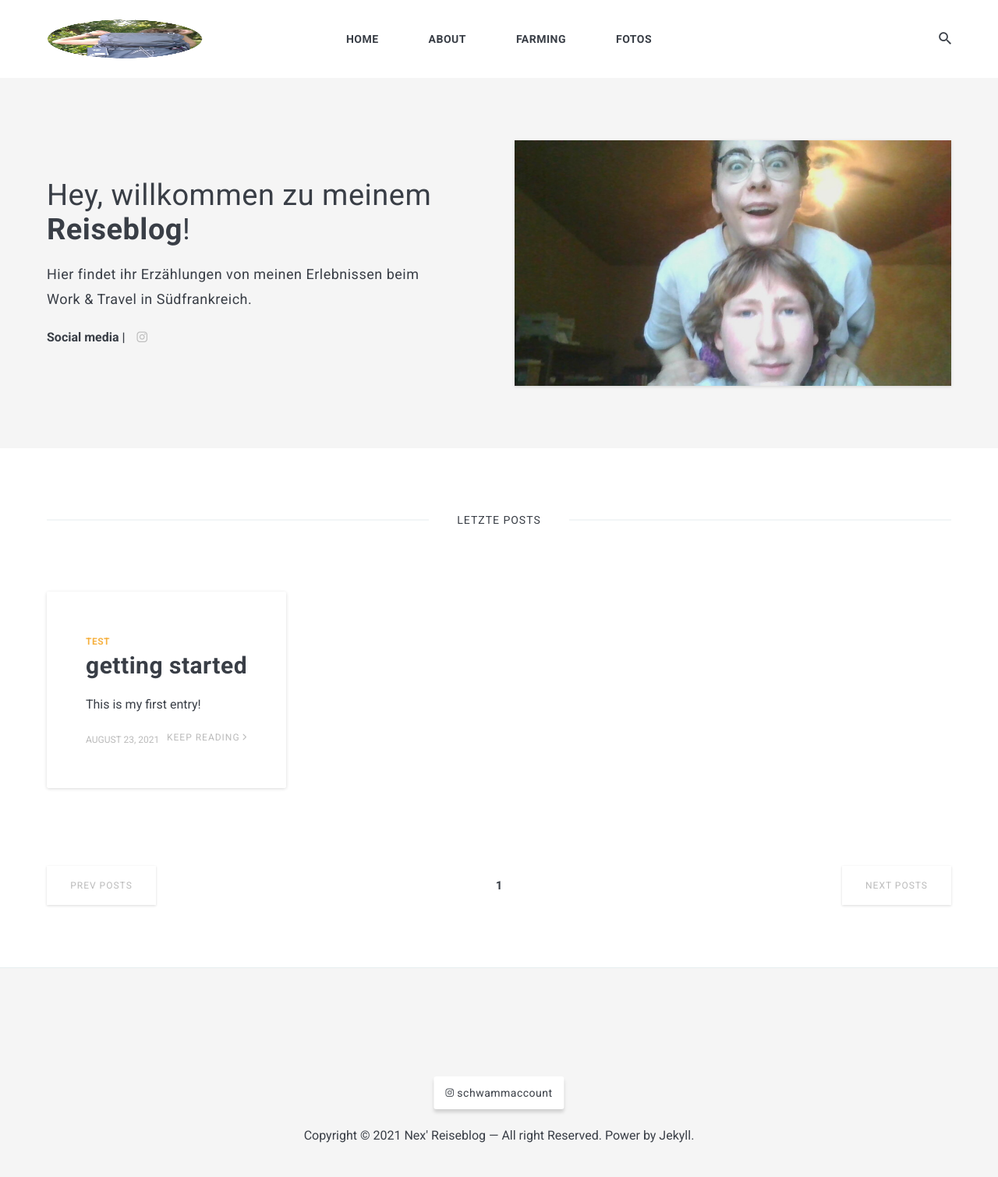
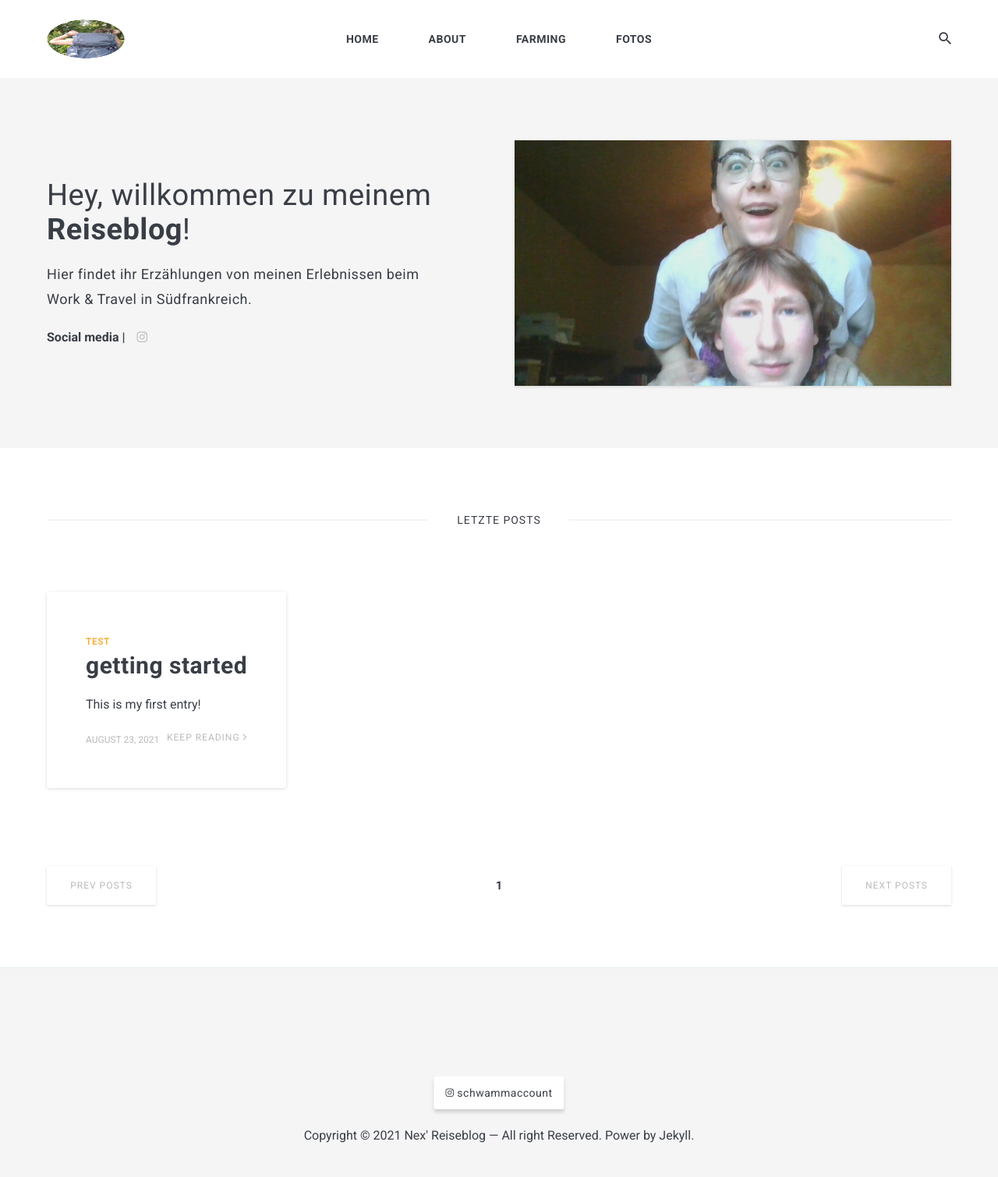
Before and after one commit to anneke-streit/anneke-streit.github.io, a Jekyll site: the page built from index.html, in a window 1280 px wide. Shown: the whole page at 78% size. Built offline with Jekyll 4.4.1, drawn with Linux system fonts in a browser that asks for light colours; nearby versions of some CDN libraries; the list of posts is cut into pages by our own code.

Commit message:
Update header.html

```diff
--- a/_includes/header.html
+++ b/_includes/header.html
@@ -7,7 +7,7 @@
         <div class="logo">
           <a class="logo__link" href="{{site.baseurl}}/">
           {%if site.data.settings.logo %}
-            <img class="logo__image" src="{{ site.baseurl }}/images/{{ site.data.settings.logo }}" alt="{{ site.data.settings.title }}" width="200" height="200">
+            <img class="logo__image" src="{{ site.baseurl }}/images/{{ site.data.settings.logo }}" alt="{{ site.data.settings.title }}" width="100" height="100">
           {% else %}
             {{ site.data.settings.title }}
           {% endif %}
```
